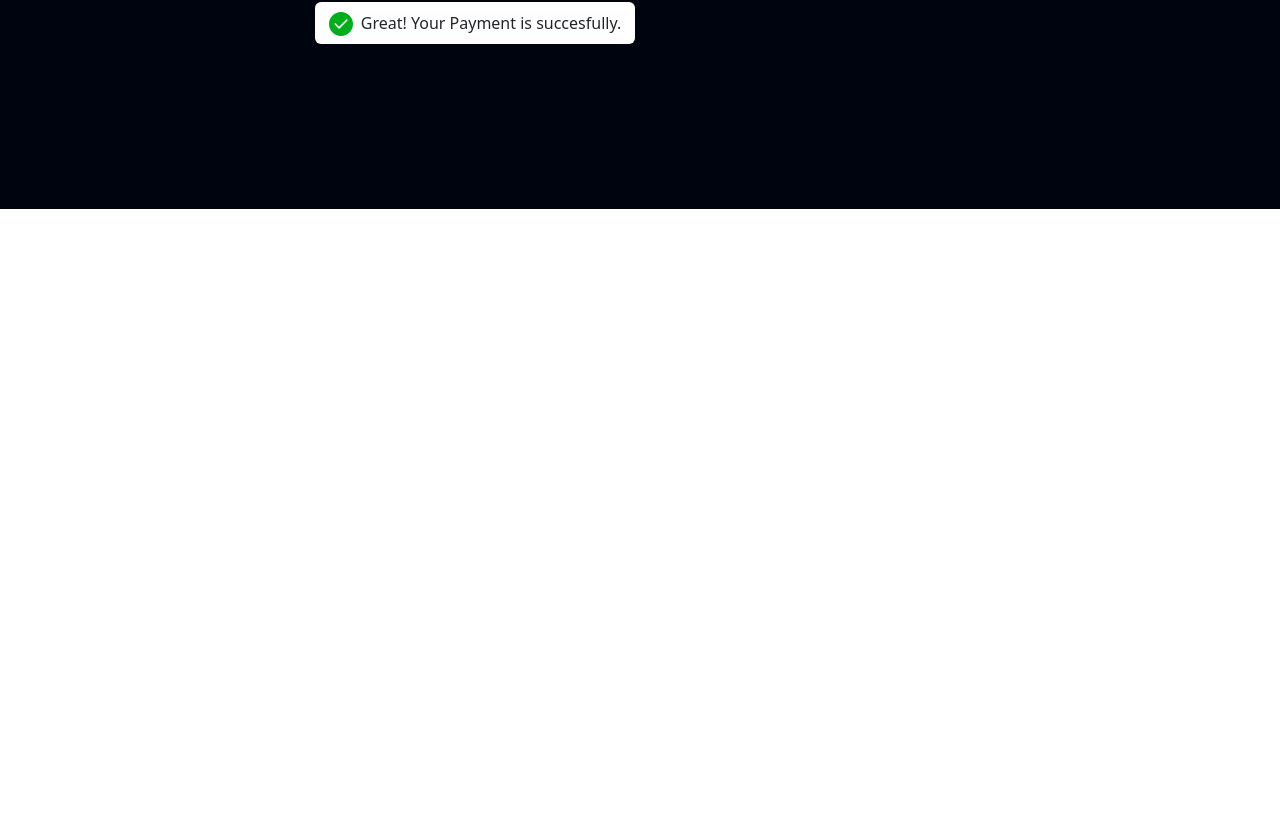
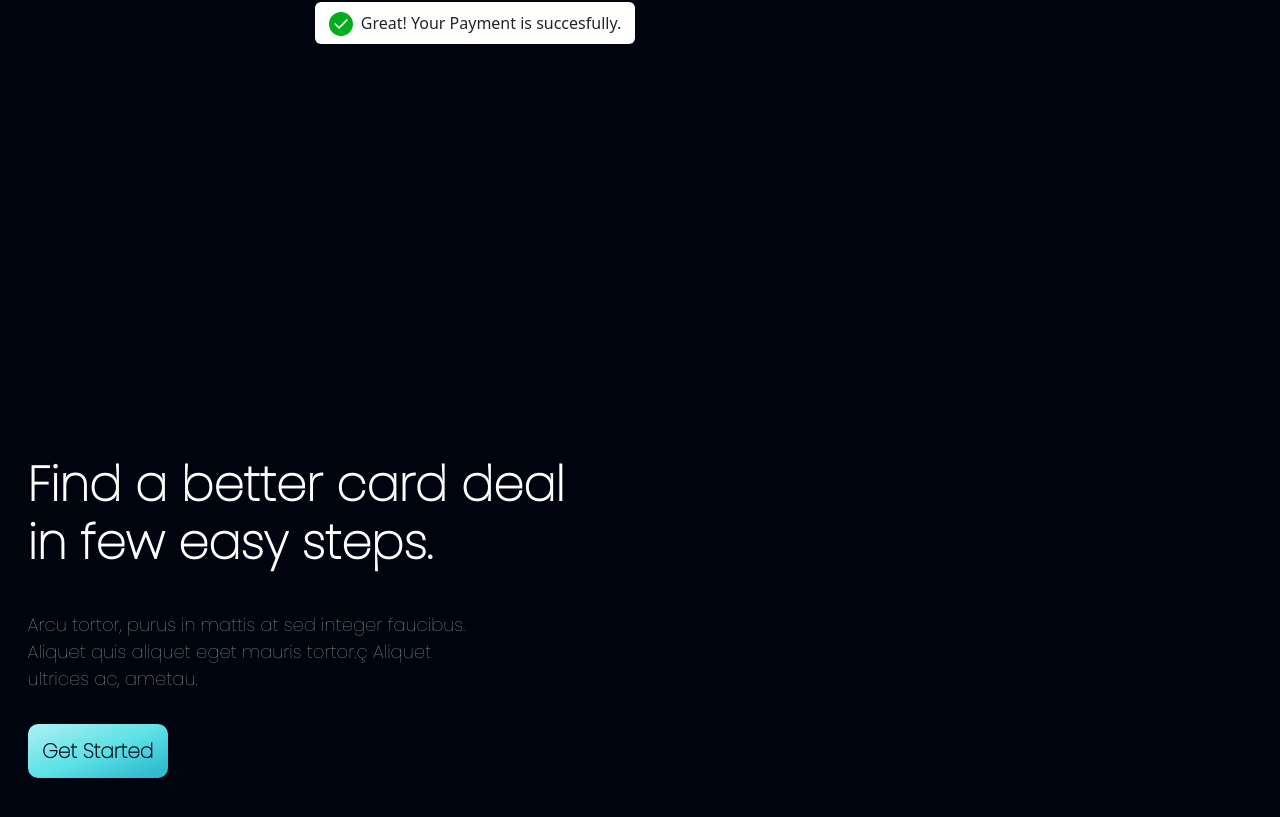
Before and after one commit to iafaqkhattak/hubobank, a React (Create React App) app: page / in a window 1280 px wide. Shown: the part 2407-3224 px from the top of the page. Before the commit the page ends 2616 px from the top, so only its background shows below. Built offline with nearby package versions, Linux system fonts and the light colour scheme.

Commit message:
creating Card Deal component

```diff
--- a/src/App.css
+++ b/src/App.css
@@ -114,8 +114,8 @@
 }
 
 .get-started-btn {
-  width: 170px;
-  height: 64px;
+  width: 140px;
+  height: 54px;
   border-radius: 10px;
   background: linear-gradient(
     158deg,
@@ -134,6 +134,16 @@
   font-size: 20px;
   font-weight: 600;
   align-content: center;
+}
+.get-started-btn:hover {
+  transform: scale(1.1);
+  transition: all 0.3s ease-in-out;
+}
+
+.get-started-txt:hover {
+  color: #00040e;
+  text-decoration: transparent;
+  cursor: pointer;
 }
 
 .rewards-h2 {
@@ -365,3 +375,41 @@
   font-size: 20px;
   font-weight: 600;
 }
+
+.cardDeal-title {
+  color: #fff;
+
+  font-family: Poppins;
+  font-size: 48px;
+
+  font-weight: 600;
+}
+.cardDeal-para {
+  color: rgba(255, 255, 255, 0.7);
+
+  font-family: Poppins;
+  font-size: 18px;
+
+  font-weight: 400;
+}
+.cardDeal-btn {
+  color: #00040e;
+
+  font-family: Poppins;
+  font-size: 18px;
+  font-style: normal;
+  font-weight: 500;
+}
+
+.deal-btn {
+  border-radius: 10px;
+  background: linear-gradient(
+    158deg,
+    #def9fa -43.27%,
+    #bef3f5 -21.24%,
+    #9dedf0 12.19%,
+    #7de7eb 29.82%,
+    #5ce1e6 51.94%,
+    #33bbcf 90.29%
+  );
+}
--- a/src/home.jsx
+++ b/src/home.jsx
@@ -3,6 +3,7 @@ import NavBar from "./pages/navBar/NavBar";
 import Hero from "./pages/hero/Hero";
 import HowWeWork from "./pages/howWeWork/HowWeWork";
 import Downloads from "./pages/downloads/Downloads";
+import CardDeals from "./pages/cardDeals/CardDeals";
 
 import "../src/App.css";
 const Home = () => {
@@ -12,6 +13,7 @@ const Home = () => {
       <Hero />
       <HowWeWork />
       <Downloads />
+      <CardDeals />
     </div>
   );
 };
--- /dev/null
+++ b/src/pages/cardDeals/CardDeals.jsx
@@ -0,0 +1,33 @@
+import React from "react";
+
+const CardDeals = () => {
+  return (
+    <div className="container-fluid vh-100">
+      <div className="row h-100">
+        <div className="col-lg-6 d-flex align-items-center  justify-content-center  ">
+          <div className="Deals-left d-flex flex-column me-5  align-items-start  justify-content-center">
+            <div className="my-3">
+              <h1 className="cardDeal-title">
+                Find a better card deal
+                <br /> in few easy steps.
+              </h1>
+            </div>
+            <div className="my-3">
+              <p className="cardDeal-para">
+                Arcu tortor, purus in mattis at sed integer faucibus. <br />{" "}
+                Aliquet quis aliquet eget mauris tortor.ç Aliquet
+                <br /> ultrices ac, ametau.
+              </p>
+            </div>
+            <div className="align-self-start get-started-btn align-items-center d-flex justify-content-center">
+              <span className="get-started-txt">Get Started</span>
+            </div>
+          </div>
+        </div>
+        <div className="col-lg-6"></div>
+      </div>
+    </div>
+  );
+};
+
+export default CardDeals;
```
